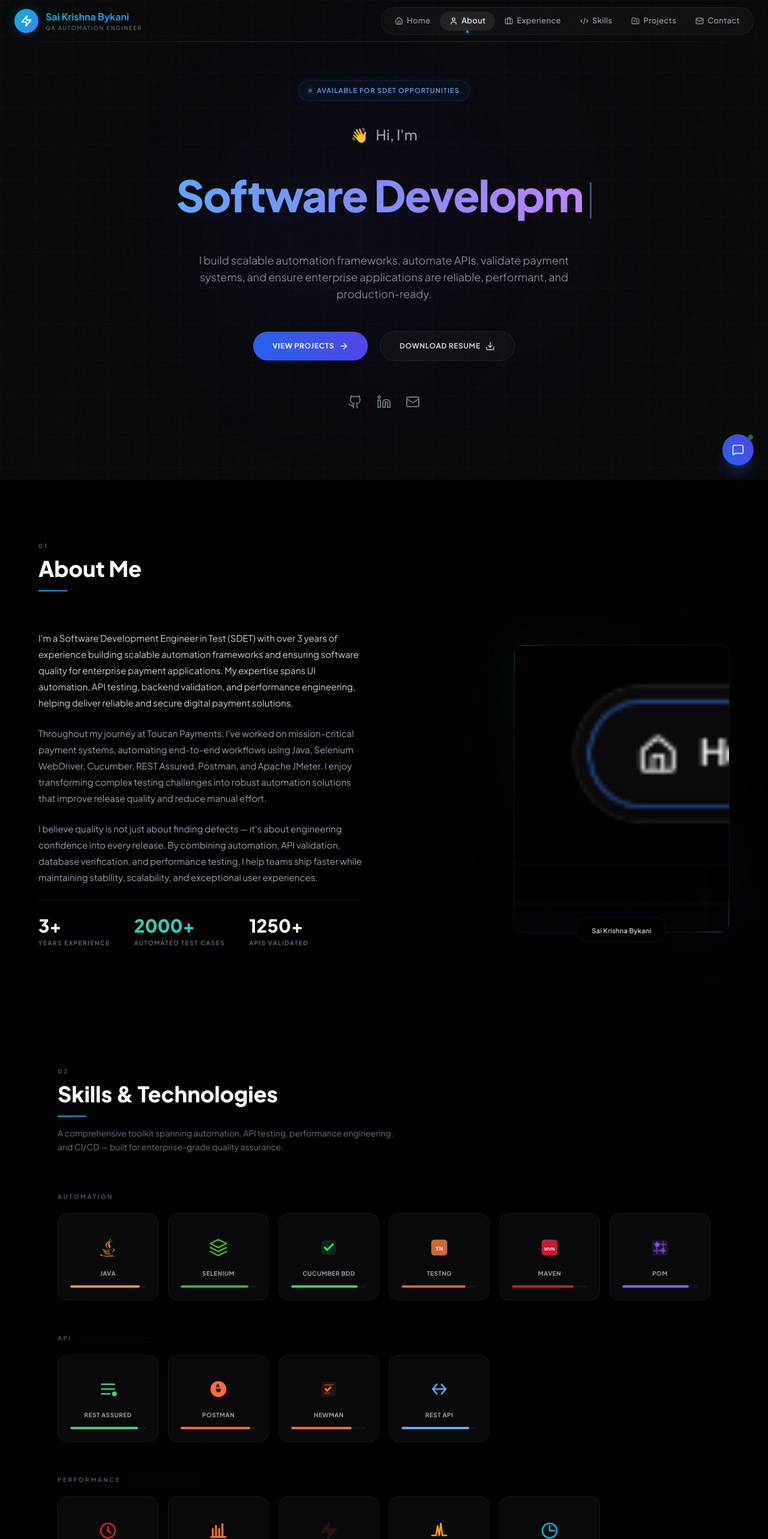
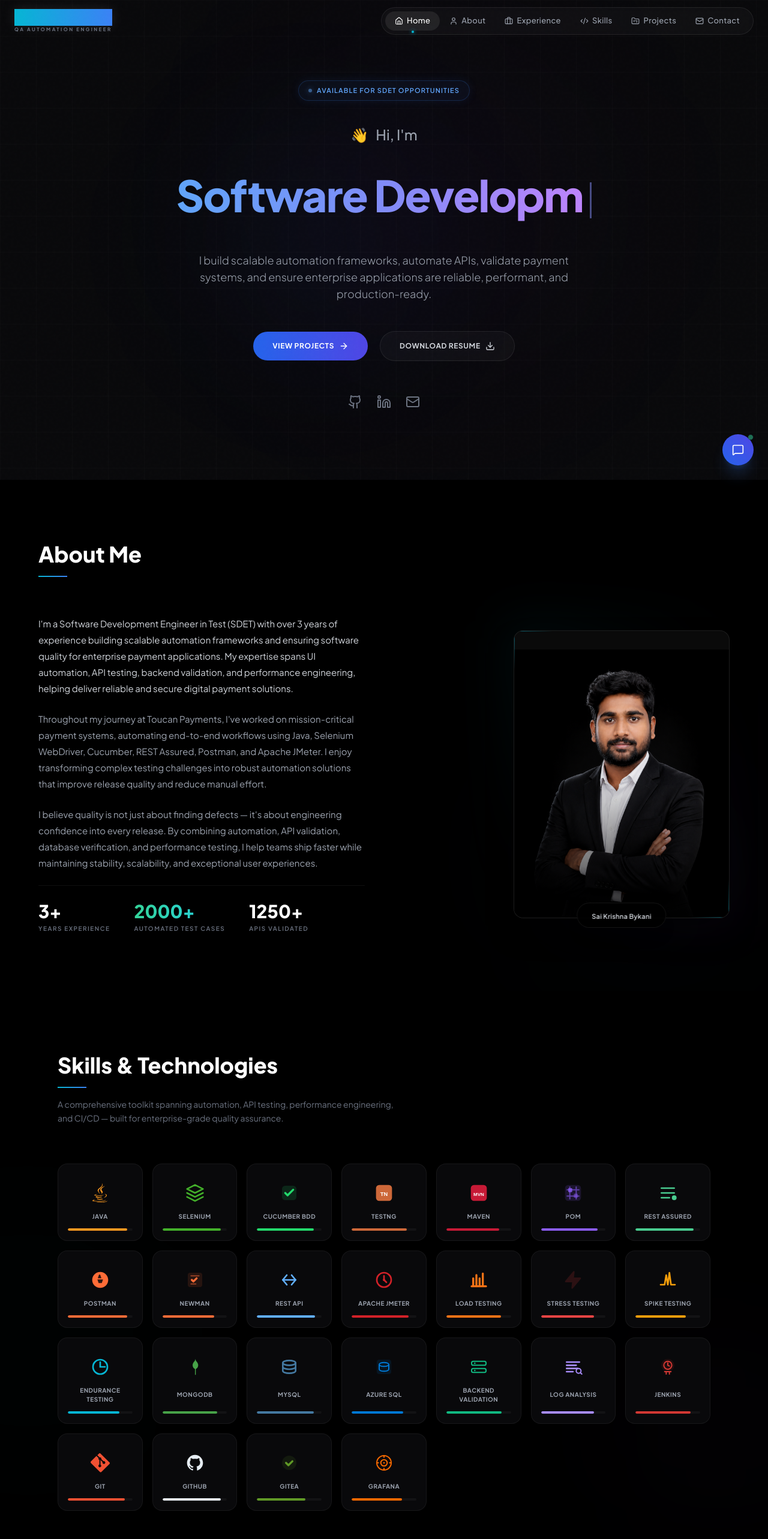
Before and after one commit to saibykani/saibykani-portfolio, a Next.js app: page / in a window 1280 px wide. Shown: the top 2566 px of the page at 60% size. Built offline with nearby package versions, Linux system fonts and the light colour scheme.

Commit message:
feat: updated image, navbar premium redesign, skills layout flattened, direct api contact form

```diff
--- /dev/null
+++ b/src/app/api/contact/route.ts
@@ -0,0 +1,33 @@
+import { NextResponse } from "next/server";
+
+export async function POST(request: Request) {
+  try {
+    const data = await request.json();
+    const { name, email, subject, message } = data;
+
+    if (!name || !email || !message) {
+      return NextResponse.json({ error: "Missing fields" }, { status: 400 });
+    }
+
+    // TODO: Add your Email provider integration here (e.g., Resend, SendGrid, NodeMailer)
+    // Example (Resend):
+    // await resend.emails.send({ from: '...', to: '...', subject, text: message });
+
+    // TODO: Add your SMS provider integration here (e.g., Twilio)
+    // Example (Twilio):
+    // await twilioClient.messages.create({ body: `New Contact: ${name}`, from: '...', to: '...' });
+
+    console.log("Mock Contact Submission:", { name, email, subject, message });
+
+    // Simulate network delay
+    await new Promise((resolve) => setTimeout(resolve, 1500));
+
+    return NextResponse.json({ success: true }, { status: 200 });
+  } catch (error) {
+    console.error("Contact form error:", error);
+    return NextResponse.json(
+      { error: "Failed to send message" },
+      { status: 500 }
+    );
+  }
+}
--- a/src/app/page.tsx
+++ b/src/app/page.tsx
@@ -18,7 +18,9 @@ export default function Home() {
       <Navbar />
 
       {/* Hero Intro Section */}
-      <Hero />
+      <div id="home">
+        <Hero />
+      </div>
 
       {/* About Me Section with Portrait */}
       <About />
--- a/src/components/Navbar.tsx
+++ b/src/components/Navbar.tsx
@@ -43,7 +43,7 @@ export default function Navbar() {
   // Section observer for active nav link
   useEffect(() => {
     if (pathname !== "/") return;
-    const sections = ["about", "skills", "projects", "experience"];
+    const sections = ["home", "about", "skills", "projects", "experience", "contact"];
     const observer = new IntersectionObserver(
       (entries) => {
         entries.forEach((entry) => {
@@ -97,45 +97,23 @@ export default function Navbar() {
         scrolled ? "bg-black/80 backdrop-blur-xl shadow-2xl shadow-black/50" : "bg-transparent"
       }`}
     >
-      {/* Gradient bottom line */}
-      <div
-        className="absolute bottom-0 left-0 right-0 h-[1px] transition-all duration-[2000ms]"
-        style={{
-          background: `linear-gradient(90deg, transparent, ${currentPalette.from}, ${currentPalette.to}, transparent)`,
-          opacity: scrolled ? 0.6 : 0.3,
-        }}
-      />
-
       <div className="max-w-7xl mx-auto px-4 sm:px-6 py-3 flex items-center justify-between">
 
-        {/* Brand Logo + Name */}
+        {/* Brand Name */}
         <Link href="/" className="flex items-center space-x-3 group">
-          {/* Animated Logo Icon */}
-          <div
-            className="w-10 h-10 rounded-full flex items-center justify-center shadow-lg group-hover:scale-110 group-hover:rotate-[360deg] transition-all duration-700"
-            style={{
-              background: `linear-gradient(135deg, ${currentPalette.from}, ${currentPalette.to})`,
-              boxShadow: `0 0 20px ${currentPalette.from}33`,
-              transition: "background 2s ease, box-shadow 2s ease, transform 0.7s ease",
-            }}
-          >
-            {/* Custom bolt/code icon */}
-            <svg width="20" height="20" viewBox="0 0 24 24" fill="none" stroke="white" strokeWidth="2.5" strokeLinecap="round" strokeLinejoin="round">
-              <path d="M13 2L3 14h9l-1 8 10-12h-9l1-8z"/>
-            </svg>
-          </div>
-
-          {/* Name with animated color */}
           <div className="flex flex-col">
             <span
-              className="text-sm sm:text-base font-bold bg-clip-text text-transparent transition-all duration-[2000ms]"
+              className="text-lg sm:text-xl font-extrabold tracking-wide uppercase transition-all duration-[2000ms]"
               style={{
-                backgroundImage: `linear-gradient(90deg, ${currentPalette.from}, ${currentPalette.to})`,
+                background: `linear-gradient(90deg, ${currentPalette.from}, ${currentPalette.to})`,
+                WebkitBackgroundClip: "text",
+                WebkitTextFillColor: "transparent",
+                filter: "drop-shadow(0 0 10px rgba(255,255,255,0.1))"
               }}
             >
-              Sai Krishna Bykani
+              Sai Krishna
             </span>
-            <span className="text-[9px] text-gray-500 font-medium uppercase tracking-[0.2em]">
+            <span className="text-[8px] text-gray-500 font-bold uppercase tracking-[0.3em]">
               QA Automation Engineer
             </span>
           </div>
--- a/src/components/sections/About.tsx
+++ b/src/components/sections/About.tsx
@@ -35,9 +35,6 @@ export default function About() {
       <div className="max-w-6xl mx-auto">
         {/* Section Label */}
         <div className="mb-16">
-          <span className="text-[10px] text-gray-600 font-bold uppercase tracking-[0.3em]">
-            01
-          </span>
           <h2 className="text-3xl sm:text-4xl font-extrabold text-white mt-2">
             About Me
           </h2>
@@ -114,7 +111,7 @@ export default function About() {
               <div className="absolute -inset-4 bg-gradient-to-br from-cyan-500/[0.08] via-transparent to-purple-500/[0.06] rounded-3xl blur-2xl" />
 
               {/* Image Container */}
-              <div className="relative w-[320px] h-[420px] sm:w-[360px] sm:h-[480px] rounded-2xl overflow-hidden border border-white/[0.08] shadow-2xl shadow-black/50">
+              <div className="relative w-[320px] h-[420px] sm:w-[360px] sm:h-[480px] rounded-2xl overflow-hidden border border-white/[0.08] shadow-2xl shadow-black/50 bg-[#0a0a0a]">
                 {/* Corner accent lines */}
                 <div className="absolute top-0 left-0 w-16 h-[1px] bg-gradient-to-r from-cyan-500/50 to-transparent z-20" />
                 <div className="absolute top-0 left-0 w-[1px] h-16 bg-gradient-to-b from-cyan-500/50 to-transparent z-20" />
@@ -122,14 +119,14 @@ export default function About() {
                 <div className="absolute bottom-0 right-0 w-[1px] h-16 bg-gradient-to-t from-cyan-500/50 to-transparent z-20" />
 
                 {/* Gradient overlay at bottom */}
-                <div className="absolute inset-0 bg-gradient-to-t from-black/60 via-transparent to-transparent z-10" />
+                <div className="absolute inset-0 bg-gradient-to-t from-black/80 via-transparent to-transparent z-10" />
 
                 {/* Portrait */}
                 {/* eslint-disable-next-line @next/next/no-img-element */}
                 <img
                   src="/portrait.png"
                   alt="Sai Krishna Bykani"
-                  className="w-full h-full object-cover transition-transform duration-700 hover:scale-[1.03]"
+                  className="w-full h-full object-contain object-bottom transition-transform duration-700 hover:scale-[1.03]"
                   style={{ filter: "contrast(1.05) brightness(0.95)" }}
                 />
               </div>
--- a/src/components/sections/Contact.tsx
+++ b/src/components/sections/Contact.tsx
@@ -13,20 +13,31 @@ export default function Contact() {
   });
   const [status, setStatus] = useState<"idle" | "sending" | "success">("idle");
 
-  const handleSubmit = (e: React.FormEvent) => {
+  const handleSubmit = async (e: React.FormEvent) => {
     e.preventDefault();
     if (!formData.name || !formData.email || !formData.message) return;
 
-    // Use mailto to send email natively with user's client
-    const mailtoUrl = `mailto:${resumeData.personal.email}?subject=${encodeURIComponent(
-      formData.subject || `Portfolio Contact from ${formData.name}`
-    )}&body=${encodeURIComponent(
-      `Name: ${formData.name}\nEmail: ${formData.email}\n\nMessage:\n${formData.message}`
-    )}`;
-    window.location.href = mailtoUrl;
+    setStatus("sending");
 
-    setStatus("success");
-    setFormData({ name: "", email: "", subject: "", message: "" });
+    try {
+      const response = await fetch("/api/contact", {
+        method: "POST",
+        headers: { "Content-Type": "application/json" },
+        body: JSON.stringify(formData),
+      });
+
+      if (response.ok) {
+        setStatus("success");
+        setFormData({ name: "", email: "", subject: "", message: "" });
+      } else {
+        setStatus("idle");
+        alert("Failed to send message. Please try again.");
+      }
+    } catch (error) {
+      console.error(error);
+      setStatus("idle");
+      alert("An error occurred. Please try again.");
+    }
   };
 
   return (
@@ -39,9 +50,6 @@ export default function Contact() {
 
         {/* Title Header */}
         <div className="max-w-3xl mb-16 text-center sm:text-left space-y-3">
-          <div className="text-[10px] text-gray-600 font-bold uppercase tracking-[0.3em]">
-            07
-          </div>
           <h2 className="text-3xl sm:text-4xl font-extrabold tracking-tight text-white leading-tight">
             Contact Me
           </h2>
@@ -150,18 +158,18 @@ export default function Contact() {
                   </div>
 
                   <h3 className="text-sm font-bold text-white uppercase tracking-wider">
-                    Message Prepared
+                    Message Sent Successfully
                   </h3>
 
                   <p className="text-xs text-slate-400 max-w-sm mx-auto leading-relaxed">
-                    Thank you! Your email client has been opened with your message. Please send it to connect with me.
+                    Thank you! I will get back to you as soon as possible.
                   </p>
 
                   <button
                     onClick={() => setStatus("idle")}
                     className="px-4 py-2 rounded-full bg-white/[0.03] border border-white/[0.06] hover:bg-white/[0.08] text-xs font-bold text-blue-400 transition-all font-sans"
                   >
-                    Draft Another Message
+                    Send Another Message
                   </button>
                 </div>
               ) : (
@@ -175,10 +183,11 @@ export default function Contact() {
                       <input
                         type="text"
                         required
+                        disabled={status === "sending"}
                         value={formData.name}
                         onChange={(e) => setFormData({ ...formData, name: e.target.value })}
                         placeholder="E.g. Hiring Manager"
-                        className="w-full bg-[#050508]/60 border border-white/[0.06] rounded-xl px-4 py-3 text-xs text-slate-200 placeholder-slate-600 focus:outline-none focus:border-blue-500/60 focus:ring-1 focus:ring-blue-500/20 transition-all"
+                        className="w-full bg-[#050508]/60 border border-white/[0.06] rounded-xl px-4 py-3 text-xs text-slate-200 placeholder-slate-600 focus:outline-none focus:border-blue-500/60 focus:ring-1 focus:ring-blue-500/20 transition-all disabled:opacity-50"
                       />
                     </div>
                     {/* Email */}
@@ -187,10 +196,11 @@ export default function Contact() {
                       <input
                         type="email"
                         required
+                        disabled={status === "sending"}
                         value={formData.email}
                         onChange={(e) => setFormData({ ...formData, email: e.target.value })}
                         placeholder="E.g. manager@company.com"
-                        className="w-full bg-[#050508]/60 border border-white/[0.06] rounded-xl px-4 py-3 text-xs text-slate-200 placeholder-slate-600 focus:outline-none focus:border-blue-500/60 focus:ring-1 focus:ring-blue-500/20 transition-all"
+                        className="w-full bg-[#050508]/60 border border-white/[0.06] rounded-xl px-4 py-3 text-xs text-slate-200 placeholder-slate-600 focus:outline-none focus:border-blue-500/60 focus:ring-1 focus:ring-blue-500/20 transition-all disabled:opacity-50"
                       />
                     </div>
                   </div>
@@ -200,10 +210,11 @@ export default function Contact() {
                     <label className="text-[9px] text-slate-500 block uppercase font-bold tracking-wider">Subject</label>
                     <input
                       type="text"
+                      disabled={status === "sending"}
                       value={formData.subject}
                       onChange={(e) => setFormData({ ...formData, subject: e.target.value })}
                       placeholder="E.g. Technical Interview Schedule"
-                      className="w-full bg-[#050508]/60 border border-white/[0.06] rounded-xl px-4 py-3 text-xs text-slate-200 placeholder-slate-600 focus:outline-none focus:border-blue-500/60 focus:ring-1 focus:ring-blue-500/20 transition-all"
+                      className="w-full bg-[#050508]/60 border border-white/[0.06] rounded-xl px-4 py-3 text-xs text-slate-200 placeholder-slate-600 focus:outline-none focus:border-blue-500/60 focus:ring-1 focus:ring-blue-500/20 transition-all disabled:opacity-50"
                     />
                   </div>
 
@@ -213,19 +224,21 @@ export default function Contact() {
                     <textarea
                       required
                       rows={4}
+                      disabled={status === "sending"}
                       value={formData.message}
                       onChange={(e) => setFormData({ ...formData, message: e.target.value })}
                       placeholder="Compose message..."
-                      className="w-full bg-[#050508]/60 border border-white/[0.06] rounded-xl px-4 py-3 text-xs text-slate-200 placeholder-slate-600 focus:outline-none focus:border-blue-500/60 focus:ring-1 focus:ring-blue-500/20 transition-all resize-none"
+                      className="w-full bg-[#050508]/60 border border-white/[0.06] rounded-xl px-4 py-3 text-xs text-slate-200 placeholder-slate-600 focus:outline-none focus:border-blue-500/60 focus:ring-1 focus:ring-blue-500/20 transition-all resize-none disabled:opacity-50"
                     />
                   </div>
 
                   {/* Send Button */}
                   <button
                     type="submit"
-                    className="w-full py-3 rounded-full bg-gradient-to-r from-blue-600 to-indigo-600 hover:from-blue-500 hover:to-indigo-500 text-white font-bold tracking-wider uppercase transition-all flex items-center justify-center space-x-2 shadow-lg shadow-blue-500/20 hover:scale-[1.01]"
+                    disabled={status === "sending"}
+                    className="w-full py-3 rounded-full bg-gradient-to-r from-blue-600 to-indigo-600 hover:from-blue-500 hover:to-indigo-500 text-white font-bold tracking-wider uppercase transition-all flex items-center justify-center space-x-2 shadow-lg shadow-blue-500/20 hover:scale-[1.01] disabled:opacity-70 disabled:cursor-wait"
                   >
-                    <span>Open in Email Client</span>
+                    <span>{status === "sending" ? "Sending..." : "Send Message Directly"}</span>
                     <Send className="w-3.5 h-3.5" />
                   </button>
 
--- a/src/components/sections/Skills.tsx
+++ b/src/components/sections/Skills.tsx
@@ -363,7 +363,6 @@ export default function Skills() {
 
         {/* Section Header */}
         <div className="mb-16">
-          <span className="text-[10px] text-gray-600 font-bold uppercase tracking-[0.3em]">02</span>
           <h2 className="text-3xl sm:text-4xl font-extrabold text-white mt-2">
             Skills & Technologies
           </h2>
@@ -373,30 +372,14 @@ export default function Skills() {
           </p>
         </div>
 
-        {/* Skill Categories */}
-        <div className="space-y-14">
-          {categories.map((category, catIdx) => (
-            <div
-              key={category.title}
-              className={`transition-all duration-700 ${
-                isVisible ? "opacity-100 translate-y-0" : "opacity-0 translate-y-8"
-              }`}
-              style={{ transitionDelay: `${catIdx * 150}ms` }}
-            >
-              {/* Category Label */}
-              <div className="flex items-center gap-3 mb-5">
-                <span className="text-[10px] font-bold text-gray-600 uppercase tracking-[0.25em]">
-                  {category.label}
-                </span>
-                <div className="flex-1 h-[1px] bg-white/[0.04]" />
-              </div>
-
-              {/* Skills Grid */}
-              <div className="grid grid-cols-2 sm:grid-cols-3 md:grid-cols-4 lg:grid-cols-6 gap-4">
-                {category.skills.map((skill) => (
+        {/* Unified Skills Grid */}
+        <div className={`transition-all duration-700 ${isVisible ? "opacity-100 translate-y-0" : "opacity-0 translate-y-8"}`}>
+          <div className="grid grid-cols-2 sm:grid-cols-4 md:grid-cols-5 lg:grid-cols-7 gap-4">
+            {categories.flatMap(c => c.skills).map((skill, idx) => (
               <div
                 key={skill.name}
-                    className="group relative p-5 rounded-2xl bg-[#09090b] border border-white/[0.06] flex flex-col items-center justify-between space-y-3 hover:border-white/[0.12] hover:bg-white/[0.02] transition-all duration-300 hover:shadow-lg hover:shadow-black/30"
+                className="group relative p-4 rounded-2xl bg-[#09090b] border border-white/[0.06] flex flex-col items-center justify-between space-y-3 hover:border-white/[0.12] hover:bg-white/[0.02] transition-all duration-300 hover:shadow-lg hover:shadow-black/30 animate-in fade-in zoom-in"
+                style={{ animationDelay: `${idx * 50}ms` }}
               >
                 {/* Hover glow */}
                 <div
@@ -407,7 +390,7 @@ export default function Skills() {
                 />
 
                 {/* Icon */}
-                    <div className="w-12 h-12 flex items-center justify-center relative z-10 group-hover:scale-110 transition-transform duration-300">
+                <div className="w-10 h-10 flex items-center justify-center relative z-10 group-hover:scale-110 transition-transform duration-300">
                   {skill.icon}
                 </div>
 
@@ -428,8 +411,6 @@ export default function Skills() {
               </div>
             ))}
           </div>
-            </div>
-          ))}
         </div>
 
         {/* Summary Metrics */}
```
Also changed, not shown: public/portrait.png. Lines whose indentation alone changed are shown as unchanged.
